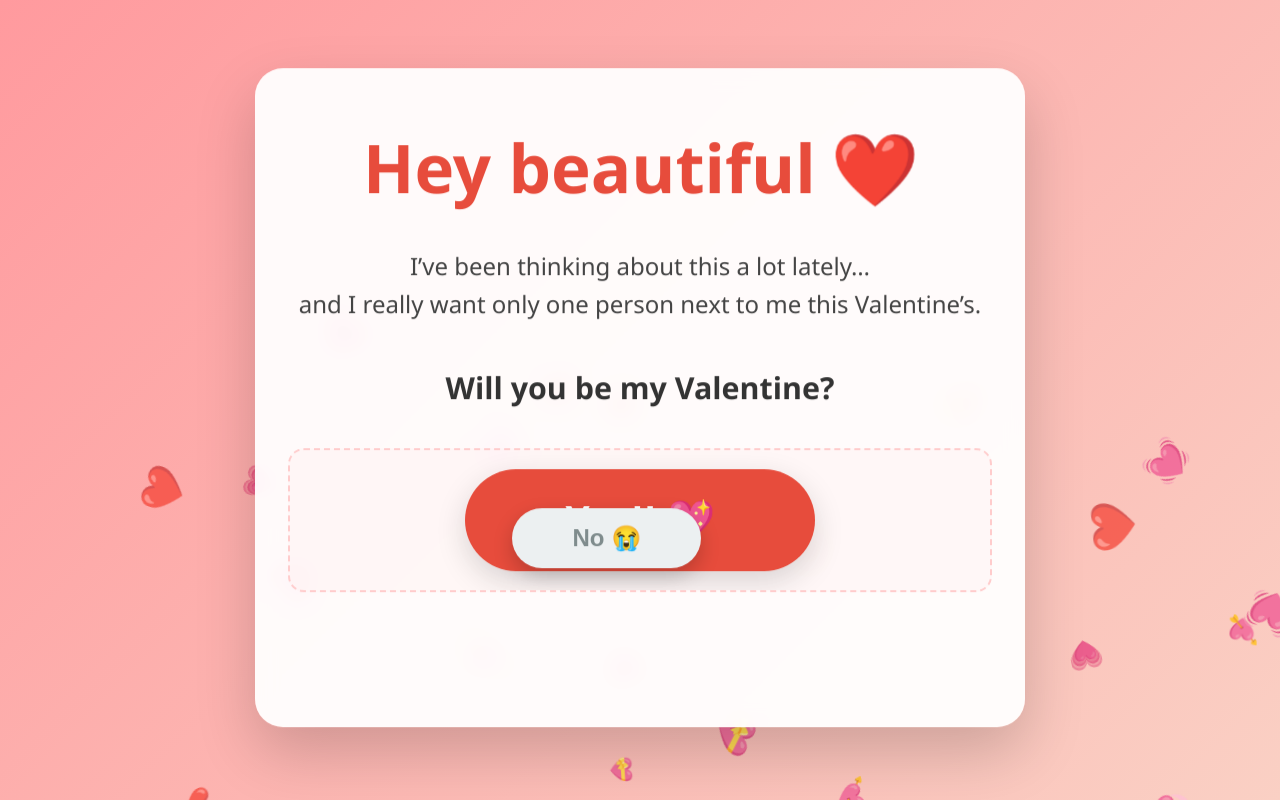
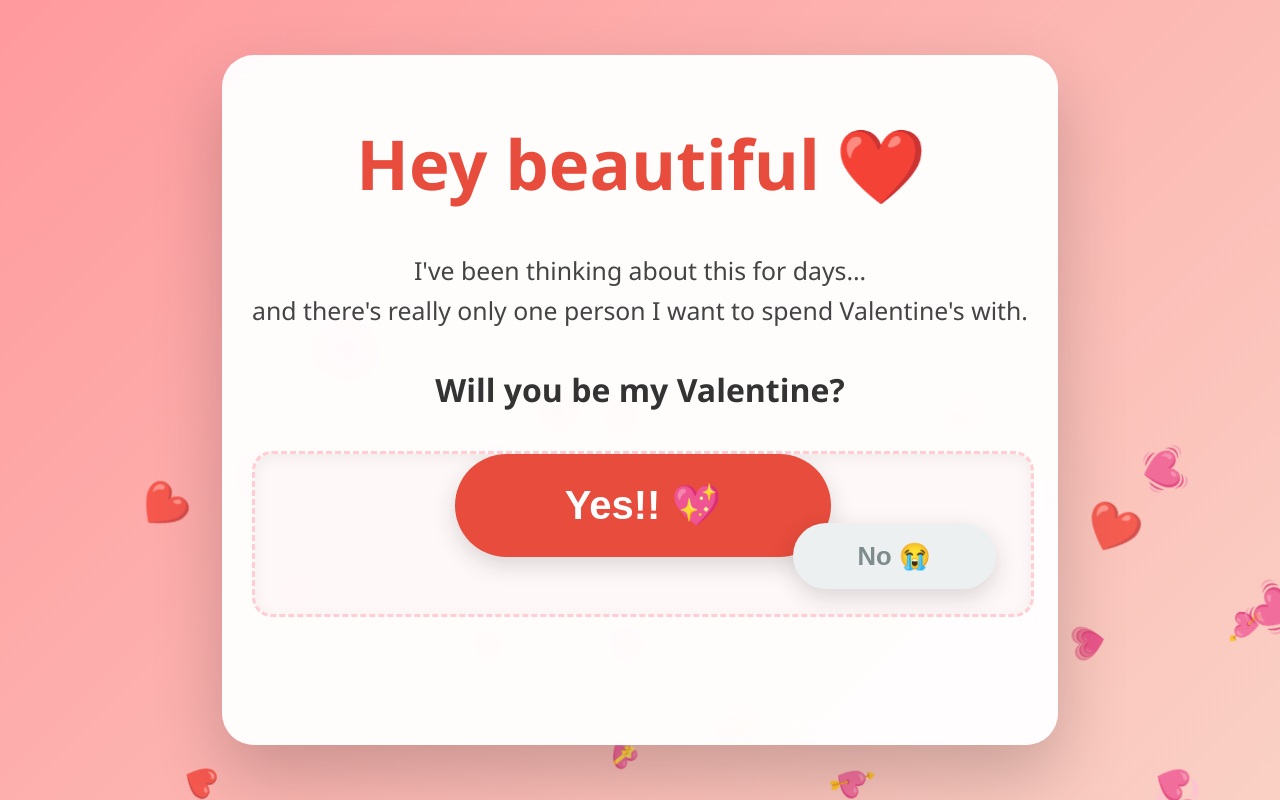
Before and after one commit to adarshnaruto19-hue/valentine-for-jyeshna, a plain HTML site: page index.html in a window 1280 px wide. Both pictures are taken after a click on the button "No 😭". Drawn offline with Linux system fonts and the light colour scheme.

Commit message:
Update index.html

```diff
--- a/index.html
+++ b/index.html
@@ -9,7 +9,7 @@
       margin: 0;
       height: 100vh;
       font-family: 'Segoe UI', system-ui, sans-serif;
-      background: linear-gradient(135deg, #ff9a9e 0%, #fad0c4 100%);
+      background: linear-gradient(135deg, #ff9a9e 0%, #fad0c4 99%);
       color: #333;
       overflow: hidden;
       display: flex;
@@ -19,18 +19,18 @@
 
     .container {
       text-align: center;
-      padding: 40px 25px;
-      max-width: 95%;
-      background: rgba(255, 255, 255, 0.94);
-      border-radius: 28px;
-      box-shadow: 0 25px 60px rgba(0,0,0,0.18);
-      backdrop-filter: blur(10px);
-      animation: float 7s ease-in-out infinite;
+      padding: 40px 30px;
+      max-width: 90%;
+      background: rgba(255, 255, 255, 0.96);
+      border-radius: 32px;
+      box-shadow: 0 30px 70px rgba(0,0,0,0.2);
+      backdrop-filter: blur(12px);
+      animation: float 8s ease-in-out infinite;
     }
 
     h1 {
-      font-size: 4.2rem;
-      margin: 0.2em 0 0.5em;
+      font-size: 4.3rem;
+      margin: 0.3em 0 0.6em;
       color: #e74c3c;
     }
 
@@ -40,45 +40,44 @@
     }
 
     p {
-      font-size: 1.5rem;
+      font-size: 1.55rem;
       line-height: 1.6;
-      margin: 1em 0 1.8em;
+      margin: 1em 0 1.5em;
       color: #444;
     }
 
     .question {
-      font-size: 1.9rem;
+      font-size: 2rem;
       margin: 2rem 0 2.5rem;
+      font-weight: 600;
     }
 
-    .buttons {
+    .buttons-area {
       position: relative;
       width: 100%;
-      max-width: 700px;
-      height: 140px;               /* fixed height = play area for No button */
-      margin: 0 auto;
-      display: flex;
-      justify-content: center;
-      align-items: center;
-      border: 2px dashed #ffcccc;
-      border-radius: 16px;
-      background: rgba(255, 240, 240, 0.4);
+      max-width: 800px;
+      height: 160px;
+      margin: 0 auto 2rem;
+      background: rgba(255, 248, 248, 0.9);
+      border: 3px dashed #ffcdd2;
+      border-radius: 20px;
       overflow: hidden;
+      box-shadow: inset 0 4px 15px rgba(0,0,0,0.06);
     }
 
     button {
       font-weight: bold;
       border: none;
-      border-radius: 60px;
+      border-radius: 999px;
       cursor: pointer;
-      transition: all 0.25s ease;
-      box-shadow: 0 10px 30px rgba(0,0,0,0.15);
+      transition: all 0.3s ease;
       user-select: none;
+      box-shadow: 0 8px 25px rgba(0,0,0,0.15);
     }
 
     #yes {
-      font-size: 2.4rem;
-      padding: 28px 100px;
+      font-size: 2.5rem;
+      padding: 28px 110px;
       background: #e74c3c;
       color: white;
       position: relative;
@@ -87,34 +86,36 @@
 
     #yes:hover {
       background: #c0392b;
-      transform: scale(1.12);
+      transform: scale(1.13);
+      box-shadow: 0 15px 45px rgba(231,76,60,0.45);
     }
 
     #no {
-      font-size: 1.5rem;
-      padding: 16px 60px;
+      font-size: 1.6rem;
+      padding: 18px 65px;
       background: #ecf0f1;
       color: #7f8c8d;
       position: absolute;
-      transition: top 0.4s ease-out, left 0.4s ease-out;
+      transition: left 0.35s ease-out, top 0.35s ease-out;
       z-index: 10;
       pointer-events: auto;
-      box-shadow: 0 8px 20px rgba(0,0,0,0.2);
+      white-space: nowrap;
     }
 
     #no:hover {
       background: #bdc3c7;
-      transform: scale(1.1);
+      color: #2c3e50;
+      transform: scale(1.08);
     }
 
     .message {
-      font-size: 2.5rem;
-      margin-top: 2.5rem;
+      font-size: 2.6rem;
+      margin-top: 2rem;
       color: #27ae60;
       font-weight: bold;
       opacity: 0;
-      transform: translateY(30px);
-      transition: all 0.9s ease;
+      transform: translateY(40px);
+      transition: all 1s ease;
     }
 
     .message.show {
@@ -131,32 +132,32 @@
 
     .heart {
       position: absolute;
-      font-size: 2rem;
+      font-size: 2.2rem;
       animation: floatUp linear infinite;
-      opacity: 0.75;
+      opacity: 0.8;
     }
 
     @keyframes floatUp {
       0%   { transform: translateY(110vh) rotate(0deg); }
-      100% { transform: translateY(-20vh) rotate(720deg); }
+      100% { transform: translateY(-25vh) rotate(1080deg); }
     }
 
     @keyframes heartbeat {
       0%, 100% { transform: scale(1); }
-      50%      { transform: scale(1.22); }
+      50%      { transform: scale(1.25); }
     }
 
     @keyframes float {
       0%, 100% { transform: translateY(0); }
-      50%      { transform: translateY(-20px); }
+      50%      { transform: translateY(-25px); }
     }
 
     @media (max-width: 600px) {
-      h1       { font-size: 3.4rem; }
-      #yes     { font-size: 2rem;    padding: 22px 70px; }
-      #no      { font-size: 1.35rem; padding: 14px 50px; }
-      .buttons { height: 120px; }
-      .question { font-size: 1.6rem; }
+      h1          { font-size: 3.5rem; }
+      #yes        { font-size: 2.1rem; padding: 22px 80px; }
+      #no         { font-size: 1.4rem; padding: 15px 50px; }
+      .buttons-area { height: 140px; }
+      .question   { font-size: 1.7rem; }
     }
   </style>
 </head>
@@ -167,17 +168,17 @@
 <div class="container">
   <h1>Hey beautiful <span class="heart-beat">❤️</span></h1>
 
-  <p>I’ve been thinking about this a lot lately…<br>and I really want only one person next to me this Valentine’s.</p>
+  <p>I've been thinking about this for days…<br>and there's really only one person I want to spend Valentine's with.</p>
 
-  <div class="question"><strong>Will you be my Valentine?</strong></div>
+  <div class="question">Will you be my Valentine?</div>
 
-  <div class="buttons" id="buttonBox">
+  <div class="buttons-area" id="playArea">
     <button id="yes">Yes!! 💖</button>
     <button id="no">No 😭</button>
   </div>
 
   <div class="message" id="happyMessage">
-    YAYYYYY!!! 🎉❤️ I love you so much!!
+    YAYYYYY!!! 🎉❤️ I love you endlessly!!
   </div>
 </div>
 
@@ -188,75 +189,81 @@
     heart.className = 'heart';
     heart.innerHTML = ['❤️','💗','💓','💞','💘','💝'][Math.floor(Math.random()*6)];
     heart.style.left = Math.random() * 100 + 'vw';
-    heart.style.animationDuration = (Math.random() * 9 + 11) + 's';
-    heart.style.fontSize = (Math.random() * 1.5 + 1.2) + 'rem';
+    heart.style.animationDuration = (Math.random() * 10 + 12) + 's';
+    heart.style.fontSize = (Math.random() * 1.6 + 1.3) + 'rem';
     document.getElementById('hearts').appendChild(heart);
-    setTimeout(() => heart.remove(), 16000);
+    setTimeout(() => heart.remove(), 18000);
   }
-  setInterval(createHeart, 320);
+  setInterval(createHeart, 300);
 
-  // Logic
+  // Game logic
   const yesBtn = document.getElementById('yes');
   const noBtn = document.getElementById('no');
   const message = document.getElementById('happyMessage');
-  const box = document.getElementById('buttonBox');
+  const playArea = document.getElementById('playArea');
 
   yesBtn.addEventListener('click', () => {
     message.classList.add('show');
     noBtn.style.display = 'none';
     yesBtn.innerHTML = 'You said YES! 🥰💕';
-    yesBtn.style.transform = 'scale(1.3)';
+    yesBtn.style.transform = 'scale(1.35)';
     yesBtn.disabled = true;
 
-    for(let i = 0; i < 50; i++) {
-      setTimeout(createHeart, i * 50);
+    for(let i = 0; i < 60; i++) {
+      setTimeout(createHeart, i * 45);
     }
   });
 
-  // No button dodges inside the box
   let noLocked = false;
 
-  function keepNoInsideBox(x, y) {
-    const boxRect = box.getBoundingClientRect();
-    const noRect = noBtn.getBoundingClientRect();
+  function clampPosition(x, y) {
+    const areaRect = playArea.getBoundingClientRect();
+    const noRect  = noBtn.getBoundingClientRect();
 
-    const maxLeft = boxRect.width - noRect.width - 20;
-    const maxTop  = boxRect.height - noRect.height - 20;
+    const padding = 25; // keep some space from edges
 
-    x = Math.max(20, Math.min(maxLeft, x));
-    y = Math.max(20, Math.min(maxTop, y));
+    const minX = padding;
+    const maxX = areaRect.width  - noRect.width  - padding;
+    const minY = padding;
+    const maxY = areaRect.height - noRect.height - padding;
 
-    noBtn.style.left = x + 'px';
-    noBtn.style.top  = y + 'px';
+    return {
+      x: Math.max(minX, Math.min(maxX, x)),
+      y: Math.max(minY, Math.min(maxY, y))
+    };
   }
 
   function moveNoButton(e) {
     if (noLocked) return;
 
-    const rect = noBtn.getBoundingClientRect();
-    const btnX = rect.left + rect.width / 2;
-    const btnY = rect.top + rect.height / 2;
+    const noRect = noBtn.getBoundingClientRect();
+    const centerX = noRect.left + noRect.width / 2;
+    const centerY = noRect.top  + noRect.height / 2;
 
     const mouseX = e.clientX || (e.touches && e.touches[0]?.clientX);
     const mouseY = e.clientY || (e.touches && e.touches[0]?.clientY);
 
     if (!mouseX || !mouseY) return;
 
-    const dist = Math.hypot(mouseX - btnX, mouseY - btnY);
+    const dist = Math.hypot(mouseX - centerX, mouseY - centerY);
 
-    if (dist < 90) {  // trigger distance
-      const angle = Math.atan2(mouseY - btnY, mouseX - btnX);
-      const escapeDist = 80 + Math.random() * 60;   // smaller jumps → stays inside box
+    if (dist < 100) {
+      const angle = Math.atan2(mouseY - centerY, mouseX - centerX);
+      const escapeDist = 60 + Math.random() * 50; // smaller & controlled jumps
 
-      let newX = (btnX - box.getBoundingClientRect().left) + Math.cos(angle + Math.PI) * escapeDist;
-      let newY = (btnY - box.getBoundingClientRect().top)  + Math.sin(angle + Math.PI) * escapeDist;
+      let proposedX = (centerX - playArea.getBoundingClientRect().left) + Math.cos(angle + Math.PI) * escapeDist;
+      let proposedY = (centerY - playArea.getBoundingClientRect().top)  + Math.sin(angle + Math.PI) * escapeDist;
 
-      keepNoInsideBox(newX - rect.width / 2, newY - rect.height / 2);
+      // Apply clamp twice for safety
+      const clamped = clampPosition(proposedX - noRect.width / 2, proposedY - noRect.height / 2);
 
-      // Very rare catch
-      if (Math.random() < 0.005) {
+      noBtn.style.left = clamped.x + 'px';
+      noBtn.style.top  = clamped.y + 'px';
+
+      // ultra-rare surrender
+      if (Math.random() < 0.004) {
         noLocked = true;
-        noBtn.innerHTML = "…okay 😭";
+        noBtn.innerHTML = "Fine... 😭";
         noBtn.style.background = '#e67e22';
         noBtn.style.color = 'white';
       }
@@ -266,18 +273,20 @@
   document.addEventListener('mousemove', moveNoButton);
   document.addEventListener('touchmove', moveNoButton, { passive: true });
 
-  // Initial random position inside box
-  setTimeout(() => {
-    const boxRect = box.getBoundingClientRect();
-    const noRect = noBtn.getBoundingClientRect();
-    const randomX = 30 + Math.random() * (boxRect.width - noRect.width - 60);
-    const randomY = 30 + Math.random() * (boxRect.height - noRect.height - 60);
-    keepNoInsideBox(randomX, randomY);
-  }, 300);
+  // Start No somewhere random but safe inside
+  window.addEventListener('load', () => {
+    const areaRect = playArea.getBoundingClientRect();
+    const noRect   = noBtn.getBoundingClientRect();
+    const safeX = 40 + Math.random() * (areaRect.width - noRect.width - 80);
+    const safeY = 40 + Math.random() * (areaRect.height - noRect.height - 80);
+    const clamped = clampPosition(safeX, safeY);
+    noBtn.style.left = clamped.x + 'px';
+    noBtn.style.top  = clamped.y + 'px';
+  });
 
   noBtn.addEventListener('click', (e) => {
     e.preventDefault();
-    alert("Hey! No sneaking clicks 😭\nPleaseeee be my Valentine? 🥺❤️");
+    alert("Nooo you can't just click it like that! 😭\nPretty please be my Valentine? 🥺❤️");
   });
 </script>
 </body>
```
